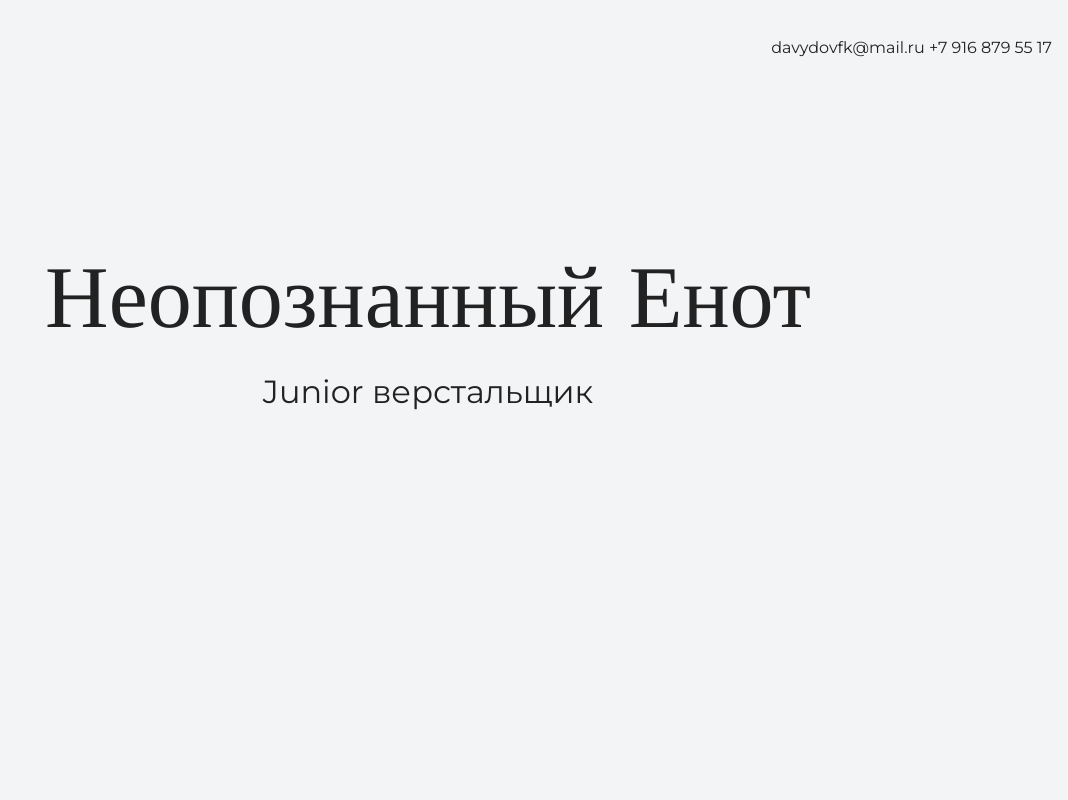
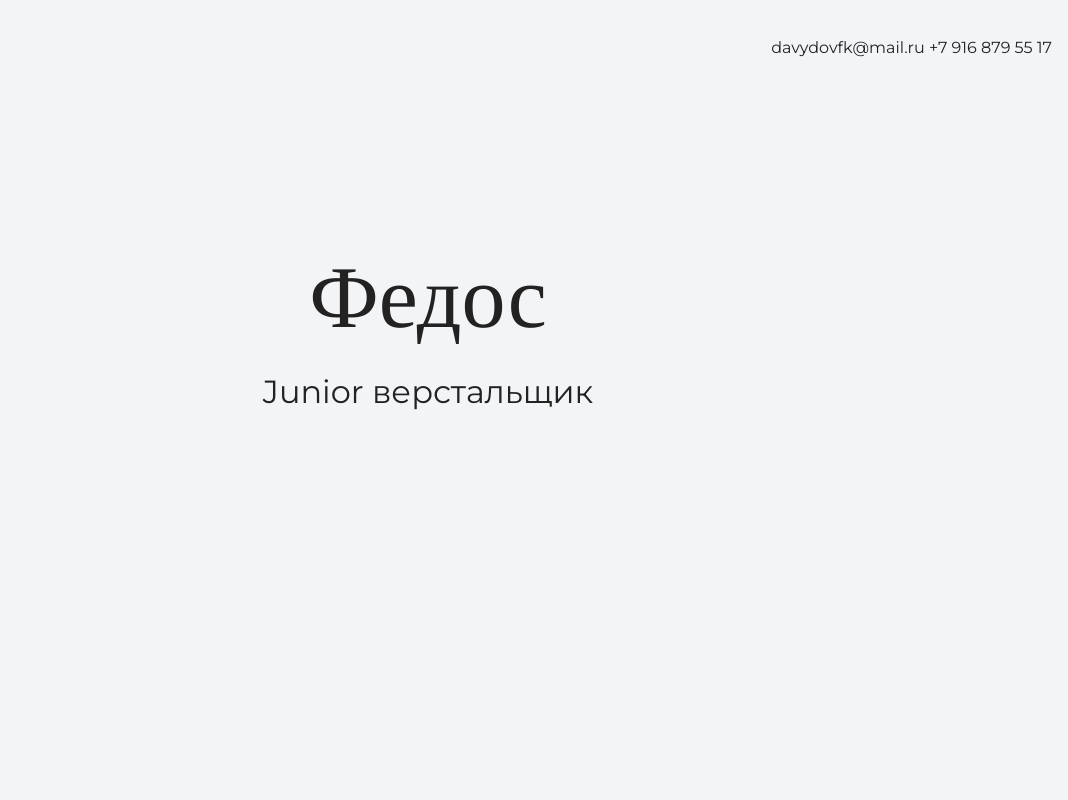
Before and after one commit to Fedos808/vizitka, a plain HTML site: page index.html in a window 1280 px wide. Shown: the top 800 px of the page, without its empty margins (212-1280 px from the left). Drawn offline with nearby package versions, Linux system fonts and the light colour scheme.

Commit message:
Изменяет текст на главной странице

```diff
--- a/index.html
+++ b/index.html
@@ -18,7 +18,7 @@
 
     <section class="hero-image">
       <div class="container">
-      <h1 class="heading">Неопознанный Енот</h1>
+      <h1 class="heading">Федос</h1>
       <p>Junior верстальщик</p>
       </div>
     </section>
```
